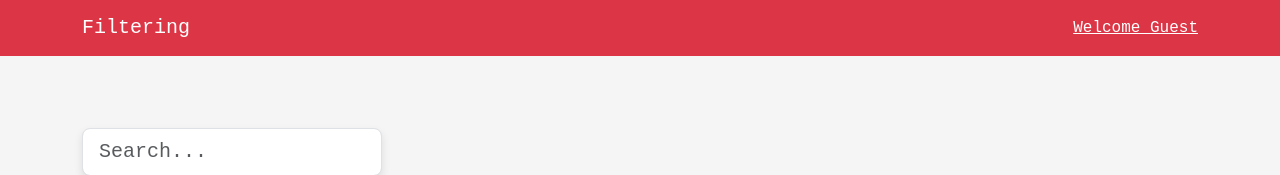
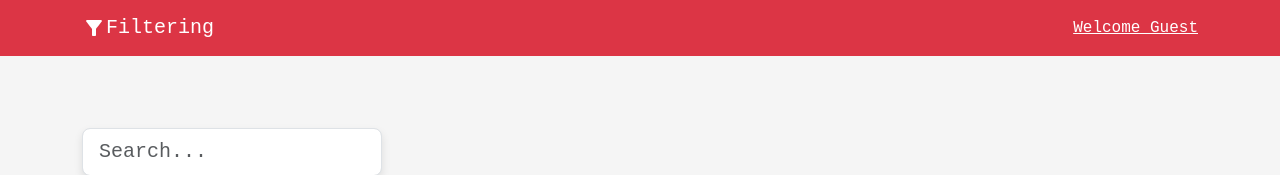
Before and after one commit to K4elthaz/Django-Filter, a React (Vite) app in the folder frontend/: page / in a window 1280 px wide. Shown: the top 175 px of the page. Built offline with nearby package versions, Linux system fonts and the light colour scheme; no server answers.

Commit message:
Add icon filter

```diff
--- a/frontend/src/components/Navigation.jsx
+++ b/frontend/src/components/Navigation.jsx
@@ -7,8 +7,8 @@ import {
   Button,
 } from "react-bootstrap";
 import { toast } from "react-toastify";
-import { useNavigate,Link } from "react-router-dom";
-
+import { useNavigate, Link } from "react-router-dom";
+import FilterAltIcon from "@mui/icons-material/FilterAlt";
 
 function Nav() {
   const username = localStorage.getItem("name");
@@ -38,7 +38,10 @@ function Nav() {
   return (
     <Navbar sticky="top" bg="danger" data-bs-theme="dark">
       <Container>
-        <Navbar.Brand href="/">Filtering</Navbar.Brand>
+        <Navbar.Brand className="d-flex align-items-center" href="/">
+          <FilterAltIcon />
+          Filtering
+        </Navbar.Brand>
         <Navbar.Toggle />
         <Navbar.Collapse className="justify-content-end">
           <OverlayTrigger
```
